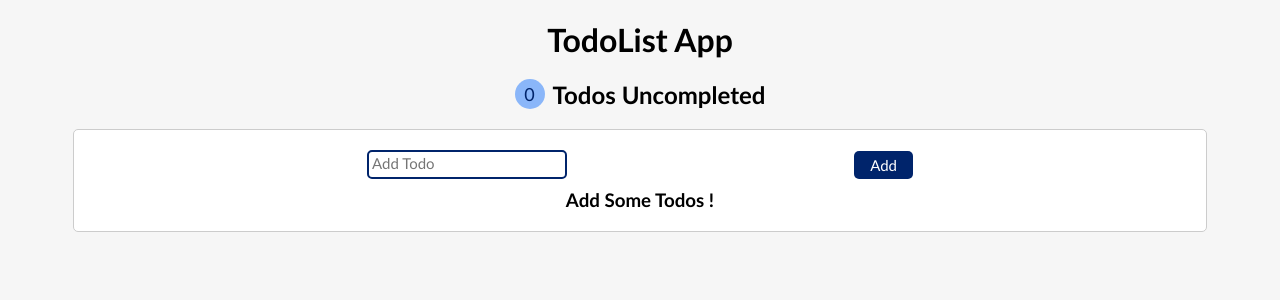
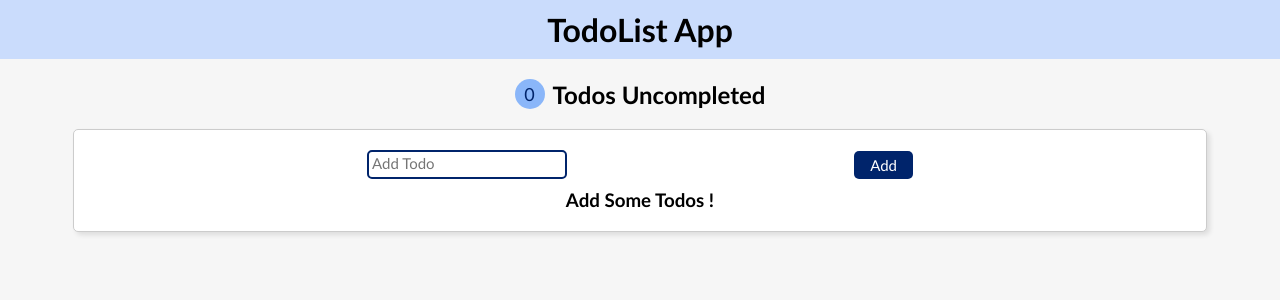
Before and after one commit to Am1rreza/TodoList-React-App, a React (Create React App) app: page / in a window 1280 px wide. Shown: the top 300 px of the page. Built offline with nearby package versions, Linux system fonts and the light colour scheme.

Commit message:
some styles added

```diff
--- a/src/App.css
+++ b/src/App.css
@@ -3,8 +3,14 @@
   display: flex;
   flex-direction: column;
   align-items: center;
-  margin-top: 20px;
   padding: 0 10px 10px 10px;
+}
+
+h1 {
+  padding: 10px 0;
+  background-color: #cadcfc;
+  width: 100%;
+  text-align: center;
 }
 
 .container {
@@ -17,6 +23,7 @@
   border: 1px solid #ccc;
   border-radius: 5px;
   padding: 20px;
+  box-shadow: 3px 3px 5px rgba(0, 0, 0, 0.1);
 }
 
 input {
@@ -28,7 +35,7 @@ input {
 }
 
 input:focus {
-  border: 2px solid #00246B;
+  border: 2px solid #00246b;
 }
 
 input::placeholder {
--- a/src/App.js
+++ b/src/App.js
@@ -3,10 +3,12 @@ import TodoApp from "./components/TodoApp/TodoApp";
 
 function App() {
   return (
-    <div className="App">
+    <>
       <h1>TodoList App</h1>
-      <TodoApp />
-    </div>
+      <div className="App">
+        <TodoApp />
+      </div>
+    </>
   );
 }
 
```
